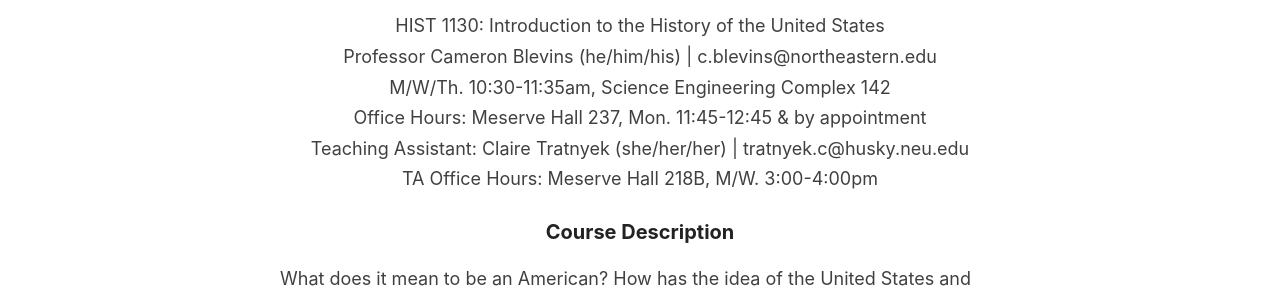
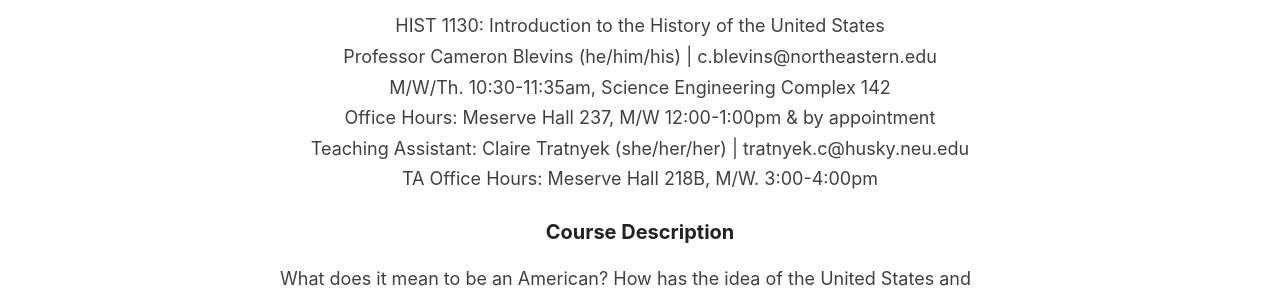
Before and after one commit to cblevins/f20-us-since-1876, a Jekyll site: the page built from index.md, in a window 1280 px wide. Shown: the part 183-483 px from the top of the page. Built offline with Jekyll 4.4.1, drawn with Linux system fonts in a browser that asks for light colours; the list of posts is cut into pages by our own code.

Commit message:
office hours

```diff
--- a/index.md
+++ b/index.md
@@ -8,7 +8,7 @@ title:
 HIST 1130: Introduction to the History of the United States<br>
 Professor Cameron Blevins (he/him/his) | c.blevins@northeastern.edu<br>
 M/W/Th. 10:30-11:35am, Science Engineering Complex 142<br>
-Office Hours: Meserve Hall 237, Mon. 11:45-12:45 & by appointment<br>
+Office Hours: Meserve Hall 237, M/W 12:00-1:00pm & by appointment<br>
 Teaching Assistant: Claire Tratnyek (she/her/her) | tratnyek.c@husky.neu.edu<br>
 TA Office Hours: Meserve Hall 218B, M/W. 3:00-4:00pm
 </p>
```
Also changed, not shown: policies.md (+1 -1 lines).
